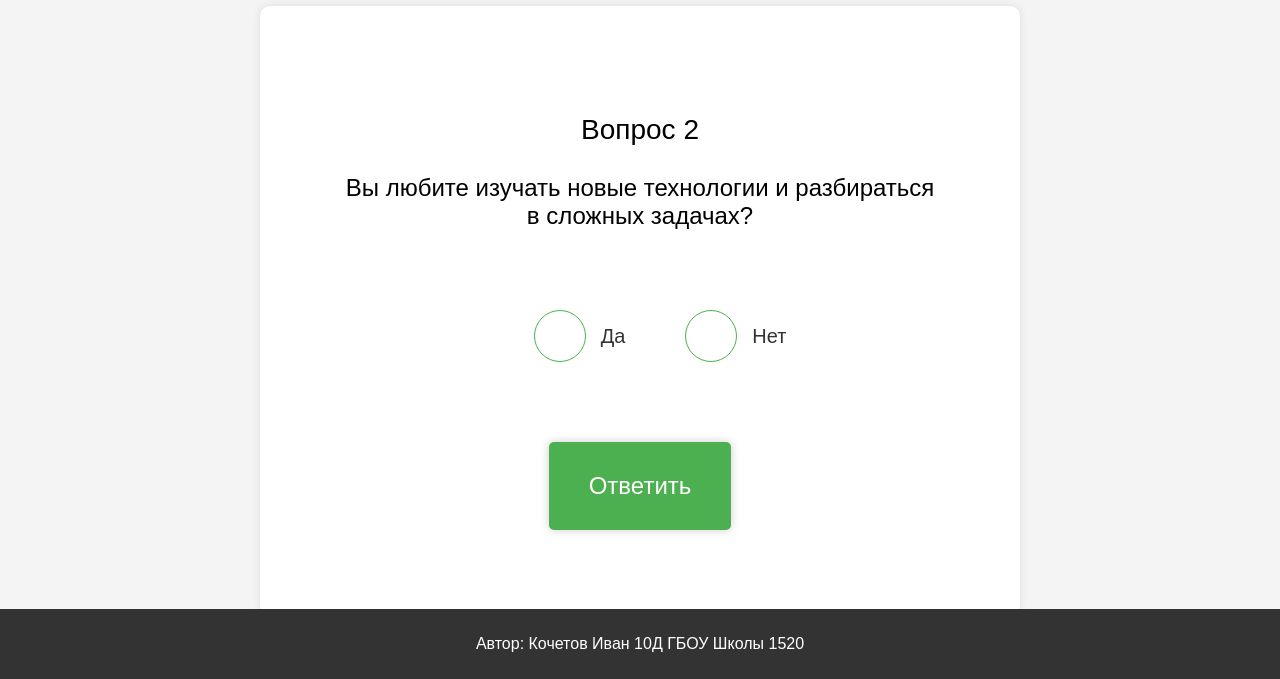
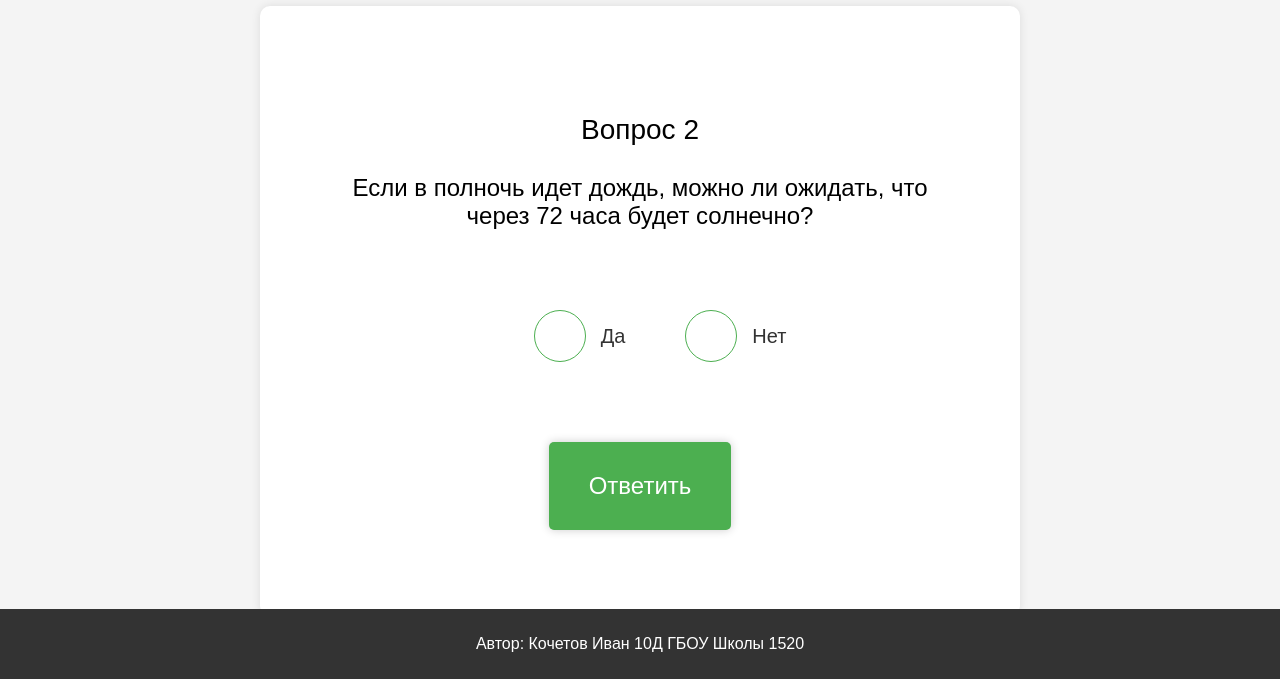
Before and after one commit to Debukan/project, a plain HTML site: page main2.html in a window 1280 px wide. Both pictures are taken after a click on the button "Ответить". Shown: the part 121-800 px from the top of the page. Drawn offline with nearby package versions, Linux system fonts and the light colour scheme.

Commit message:
Add files via upload

```diff
--- a/main2.html
+++ b/main2.html
@@ -14,7 +14,7 @@
     <div class="container2">
         <div id="question2">
             <p id="changequest2">Вопрос 1</p>
-            <p id="changetext2">Вас интересует администрирование компьютерных систем и сетей?</p>
+            <p id="changetext2">Вы чувствуете удовлетворение от решения логических задач и головоломок?</p>
         </div>
 
         <div id="result2">
--- a/script.js
+++ b/script.js
@@ -41,26 +41,100 @@ const questionsnum2 = [
     "Вопрос 7",
     "Вопрос 8",
     "Вопрос 9",
-    "Вопрос 10"
-]
+    "Вопрос 10",
+    "Вопрос 11",
+    "Вопрос 12",
+    "Вопрос 13",
+    "Вопрос 14",
+    "Вопрос 15",
+    "Вопрос 16",
+    "Вопрос 17",
+    "Вопрос 18",
+    "Вопрос 19",
+    "Вопрос 20",
+    "Вопрос 21",
+    "Вопрос 22",
+    "Вопрос 23",
+    "Вопрос 24",
+    "Вопрос 25",
+];
 
 const questions2 = [
-    "Вам нравится работать с людьми и помогать им решать их проблемы?",
-    "Вы любите изучать новые технологии и разбираться в сложных задачах?",
-    "Вас привлекает творческая работа, включая дизайн, писательство или музыку?",
-    "Вам нравится анализировать данные, решать задачи, опираясь на факты и цифры?",
-    "Вы предпочитаете работать в команде и обсуждать идеи с коллегами?",
-    "Вам нравится работать самостоятельно, без постоянного общения с другими?",
-    "Вам важно иметь свободу выражения собственных идей и видения?",
-    "Вы предпочитаете получать информацию через чтение и самостоятельное изучение?",
-    "Вам нравится помогать и влиять на жизни других людей через свою работу?",
-    "Вас привлекает работа, требующая логического мышления и стратегического планирования?",
+    "Вы чувствуете удовлетворение от решения логических задач и головоломок?",
+    "Если в полночь идет дождь, можно ли ожидать, что через 72 часа будет солнечно?",
+    "Следующее число в ряду: 36, 29, 22, 15 это 7?",
+    "Вы отлично составляете отчеты о наблюдаемых явлениях и можете делать прогнозы?",
+    "Высокая ли у вас успеваемость по математике?",
+    "Изучение компьютерного языка не вызывает у меня трудностей?",
+    "Вы любите работать в команде?",
+    "В любом приложении самое главное – защита от несанкционированного доступа?",
+    "Считаете ли вы, что у вас богатая фантазия?",
+    "Вы хорошо умеете рисовать, чертить объемные фигуры, модели?",
+    "В программировании вас больше всего привлекают качественные видеоролики?",
+    "Вы хорошо понимаете, как сделать приложение удобным для пользователя?",
+    "Неудобные приложения вызывают раздражение, их хочется переделать?",
+    "Вы готовы общаться с людьми, выясняя их потребности и пожелания?",
+    "Вас не пугает работа с большими массивами данных?",
+    "Испытываете ли вы трудности при осваивании новой техники?",
+    "Вам нравится ремонтировать технику?",
+    "Любите ли вы играть в компьютерные игры?",
+    "Нравится ли вам тестировать программы и проверять коды?",
+    "Монотонность в работе не пугает вас?",
+    "Легко ли вам сосредотачиваться на одной задаче в течение продолжительного времени?",
+    "Испытываете ли вы стресс, если не получается справиться со сложным заданием?",
+    "Если вы испытываете трудности при выполнении задания, способны ли найти новые способы его выполнения?",
+    "Можете ли вы выдерживать большие нагрузки при сжатых сроках выполнения задания?",
+    "У меня пока нет особенных навыков в ИТ профессии."
+];
+
+const scores = [
+    [1, 1, 1, 1, 1, 1, 0, 1, 0, 0, 0],
+    [0, 0, 0, 0, 0, 0, 1, 0, 1, 1, 1],
+    [0, 0, 0, 0, 0, 0, 1, 0, 1, 1, 1],
+    [0, 0, 0, 0, 1, 0, 0, 0, 0, 0, 0],
+    [1, 1, 0, 0, 0, 1, 0, 1, 0, 0, 0],
+    [1, 1, 1, 1, 1, 1, 0, 1, 0, 0, 0],
+    [1, 1, 1, 1, 0, 0, 1, 0, 0, 0, 0],
+    [0, 0, 0, 0, 0, 1, 0, 0, 0, 0, 0],
+    [0, 0, 1, 1, 0, 0, 1, 0, 0, 0, 0],
+    [0, 0, 1, 1, 0, 0, 1, 0, 0, 0, 0],
+    [0, 0, 1, 0, 0, 0, 1, 0, 0, 0, 0],
+    [0, 0, 0, 1, 0, 0, 0, 0, 0, 0, 0],
+    [0, 1, 0, 1, 0, 0, 0, 0, 0, 0, 0],
+    [0, 0, 0, 0, 1, 0, 1, 0, 0, 0, 0],
+    [0, 0, 0, 0, 1, 0, 0, 0, 0, 0, 0],
+    [0, 0, 0, 0, 0, 0, 0, 0, 0, 1, 1],
+    [0, 0, 0, 0, 0, 0, 0, 0, 0, 0, 1],
+    [0, 0, 1, 0, 0, 0, 0, 0, 0, 0, 0],
+    [0, 0, 0, 0, 0, 0, 0, 0, 1, 0, 0],
+    [0, 0, 0, 0, 1, 0, 0, 0, 0, 0, 0],
+    [1, 0, 0, 0, 0, 0, 0, 0, 0, 0, 0],
+    [1, 1, 0, 0, 0, 0, 0, 0, 0, 0, 0],
+    [1, 1, 0, 0, 0, 0, 0, 0, 0, 0, 0],
+    [1, 1, 0, 0, 0, 0, 0, 0, 0, 0, 0],
+    [0, 0, 0, 0, 0, 0, 0, 0, 1, 0, 0]
+];
+
+let user_results = [0, 0, 0, 0, 0, 0, 0, 0, 0, 0, 0];
+
+const professions = [
+    "Разработчик ПО",
+    "Веб-разработчик",
+    "Разработчик игр",
+    "Мобильный разработчик",
+    "Дата-аналитик",
+    "Специалист по информационной безопасности",
+    "Web-дизайнер",
+    "Специалист по машинному обчению",
+    "Тестировщик",
+    "Системный администратор",
+    "Специалист по ремонту техники"
 ]
 
 
 const changeBtn = document.getElementById('answerButton');
 const question = document.getElementById('changetext');
-const questionnum = document.getElementById('changequest')
+const questionnum = document.getElementById('changequest');
 
 let currentQuestionIndex = 0;
 
@@ -104,9 +178,9 @@ if (changeBtn) {
     });
 }
 
-const changeBtn2 = document.getElementById('answerButton2')
-const question2 = document.getElementById('changetext2')
-const questionnum2 = document.getElementById('changequest2')
+const changeBtn2 = document.getElementById('answerButton2');
+const question2 = document.getElementById('changetext2');
+const questionnum2 = document.getElementById('changequest2');
 
 let currentQuestionIndex2 = 0;
 
@@ -123,15 +197,14 @@ if (changeBtn2) {
             for(let i = 0; i < elements.length; i++) {
                 elements[i].style.display = 'none';
             }
-            if (score2 >= 8) {
-                document.getElementById("result1text2").textContent = 'Аналитическая сфера (аналитик данных, финансист, исследователь).';
+            let maxnum = -1, maxim = -1;
+            for (let i = 0; i < user_results.length; i++) {
+                if (user_results[i] > maxim) {
+                    maxim = user_results[i];
+                    maxnum = i;
+                }
             }
-            else if (score2 >= 6){
-                document.getElementById("result1text2").textContent = 'Творческая сфера (дизайнер, писатель, художник и т.д.).';
-            }
-            else {
-                document.getElementById("result1text2").textContent = 'Техническая сфера (программист, инженер, аналитик и т.д.).';
-            }
+            document.getElementById("result1text2").textContent = professions[maxnum];
         }
         else {
             question2.textContent = questions2[currentQuestionIndex2];
@@ -140,9 +213,13 @@ if (changeBtn2) {
             const selectedAnswer = document.querySelector('input[type="radio"]:checked')
 
             if (selectedAnswer && selectedAnswer.value == 'yes') {
-                score++;
+                $("input[type='radio']").prop('checked', false);
+                for (let i = 0; i < scores.length(); i++) {
+                    if (scores[currentQuestionIndex2][i] == 1) {
+                        user_results[currentQuestionIndex2]++;
+                    }
+                }
             }
-
             $("input[type='radio']").prop('checked', false);
         }
     });
```
Also changed, not shown: prof.html (+8 -0 lines).
